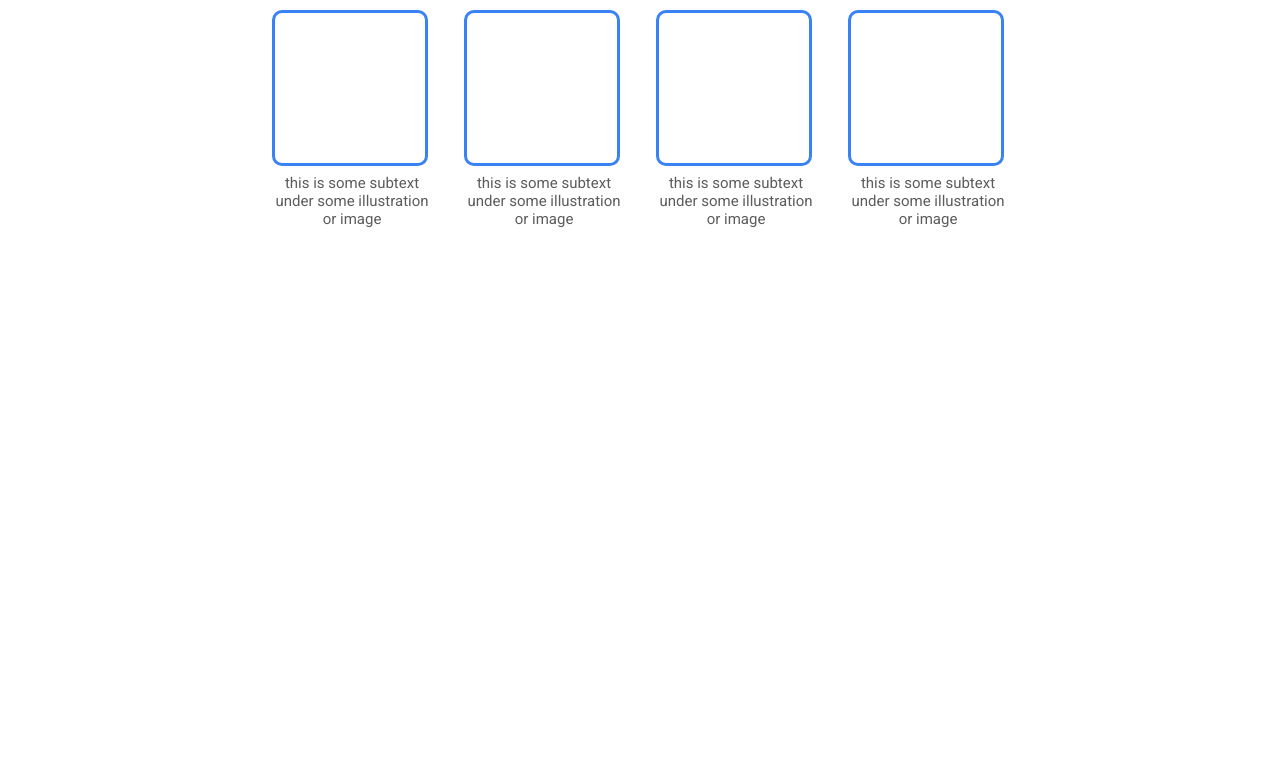
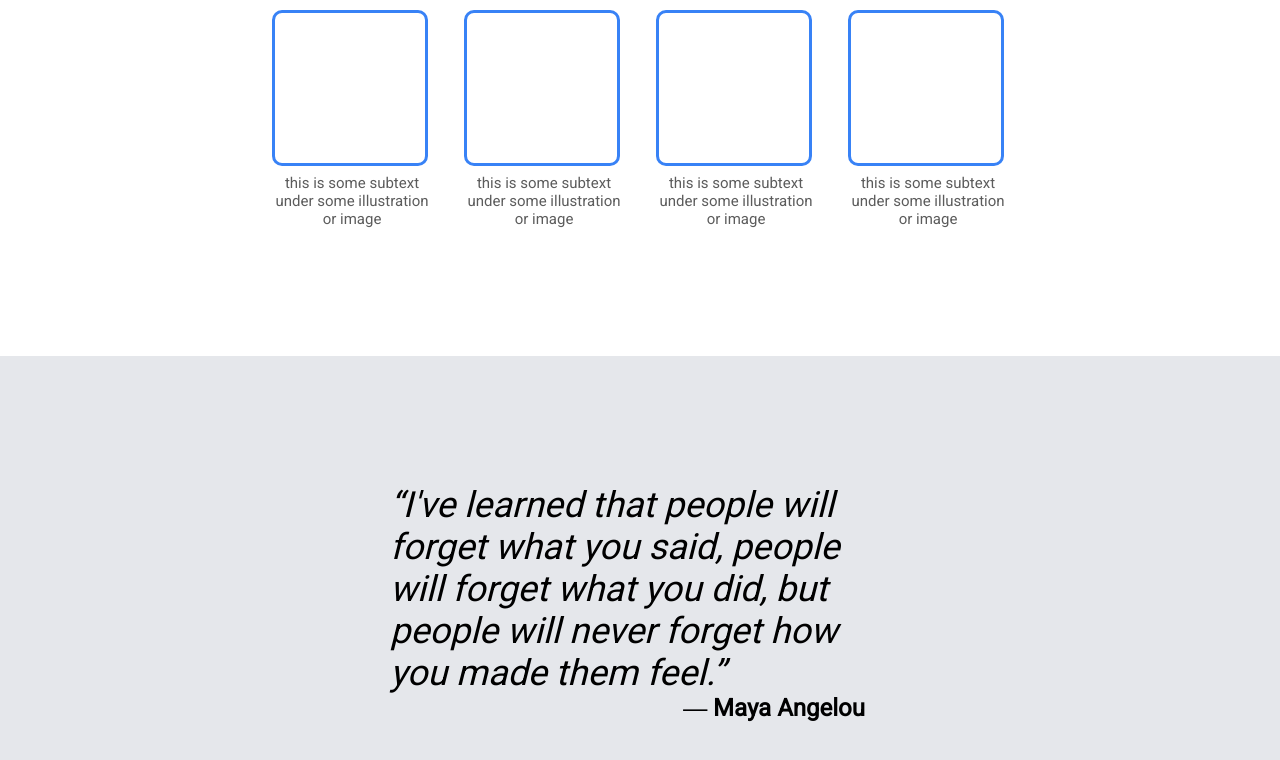
Before and after one commit to faisalswazir/landing-page, a plain HTML site: page index.html in a window 1280 px wide. Shown: the part 601-1361 px from the top of the page. Before the commit the page ends 957 px from the top, so only its background shows below. Drawn offline with Linux system fonts and the light colour scheme.

Commit message:
Build third section below the second

```diff
--- a/index.html
+++ b/index.html
@@ -52,5 +52,13 @@
             </div>
         </div>
     </div>
+
+    <!-- Third section -->
+
+    <div class="third-section">
+        <p class="quote">“I've learned that people will forget what you said, people will forget what you did, but people will never forget how you made them feel.”</p>
+        <p class="quote-person">― Maya Angelou</p>
+    </div>
+
 </body>
 </html>
--- a/style.css
+++ b/style.css
@@ -122,3 +122,30 @@ ul{
     justify-content: center;
     align-items: center;
 }
+
+/* ---------Third Section--------- */
+
+.third-section{
+    background-color: #e5e7eb;
+    display: flex;
+    flex-direction: column;
+    justify-content: center;
+    align-items: center;
+    padding: 128px 128px;
+}
+
+.third-section .quote{
+    width: 500px;
+    font-size: 36px;
+    font-weight: 100;
+    font-style: italic;
+}
+
+.third-section .quote-person{
+
+    width: fit-content;
+    width: 450px;
+    text-align: right;
+    font-size: 24px;
+    font-weight: bold;
+}
```
